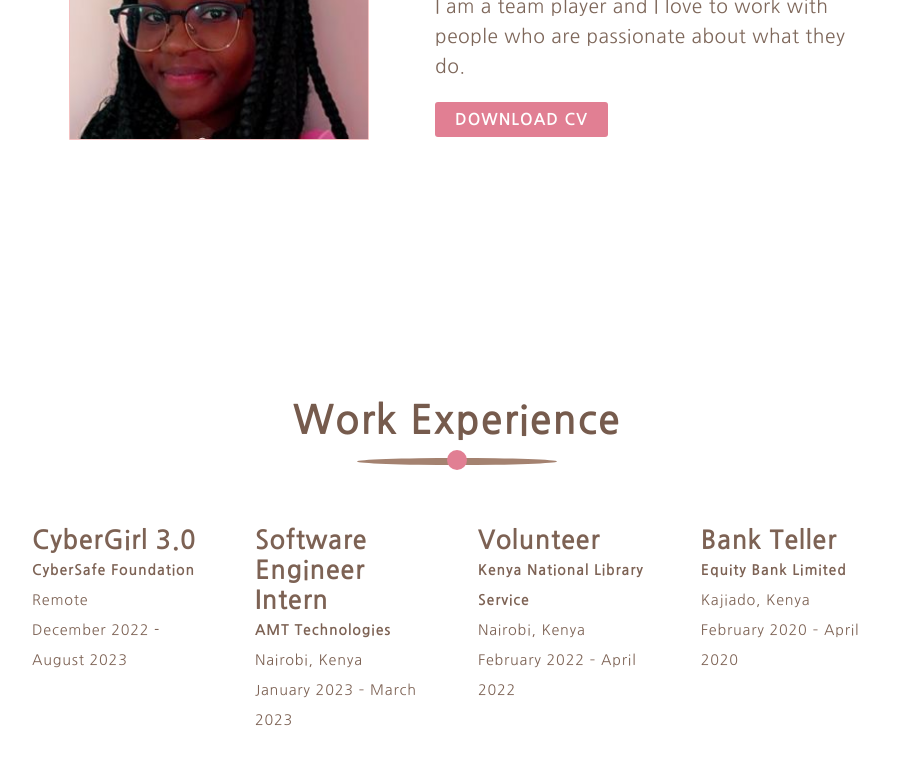
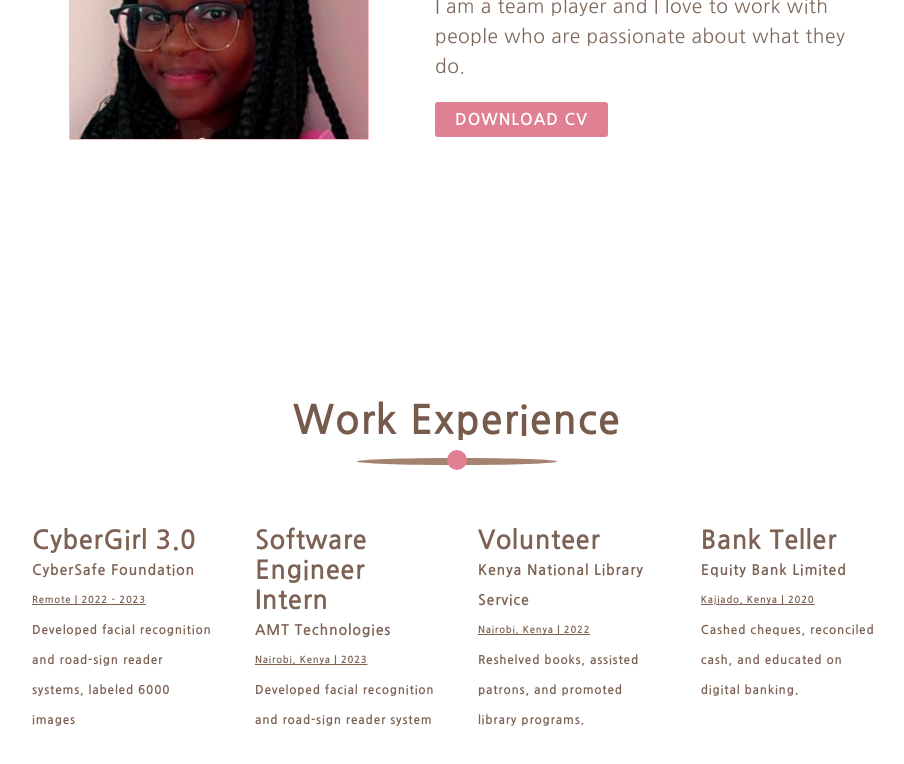
Before and after one commit to CindyBSydney/My-Portfolio, a plain HTML site: page index.html in a window 1280 px wide. Shown: the part 1160-1924 px from the top of the page, without its empty margins (183-1087 px from the left). Drawn offline with Linux system fonts and the light colour scheme.

Commit message:
feat(experience): update experience section
Made header modifications in this section.

```diff
--- a/index.html
+++ b/index.html
@@ -66,27 +66,31 @@
             <div class="experience-cards">
 
                 <div class="experience-card">
-                    <h3 class="content-title">CyberGirl 3.0</h3>
+                    <h4 class="content-title">CyberGirl 3.0</h4>
                     <h4>CyberSafe Foundation</h4>
-                    <p>Remote <br> December 2022 - August 2023</p>
+                    <h6><u>Remote | 2022 - 2023</u></h6>
+                    <h5>Developed facial recognition and road-sign reader systems, labeled 6000 images</h5>
                 </div>
 
                 <div class="experience-card">
-                    <h3 class="content-title">Software Engineer Intern</h3>
+                    <h4 class="content-title">Software Engineer Intern</h4>
                     <h4>AMT Technologies</h4>
-                    <p>Nairobi, Kenya <br> January 2023 – March 2023</p>
+                    <h6><u>Nairobi, Kenya | 2023</u></h6>
+                    <h5>Developed facial recognition and road-sign reader system</h5>
                 </div>
 
                 <div class="experience-card">
-                    <h3 class="content-title">Volunteer</h3>
+                    <h4 class="content-title">Volunteer</h4>
                     <h4>Kenya National Library Service</h4>
-                    <p>Nairobi, Kenya <br> February 2022 – April 2022</p>
+                    <h6><u>Nairobi, Kenya | 2022</u></h6>
+                    <h5> Reshelved books, assisted patrons, and promoted library programs.</h5>
                 </div>
 
                 <div class="experience-card">
-                    <h3 class="content-title">Bank Teller</h3>
+                    <h4 class="content-title">Bank Teller</h4>
                     <h4>Equity Bank Limited</h4>
-                    <p>Kajiado, Kenya <br> February 2020 – April 2020</p>
+                    <h6><u>Kajiado, Kenya | 2020</u></h6>
+                    <h5>Cashed cheques, reconciled cash, and educated on digital banking.</h5>
                 </div>
 
             </div>
```
